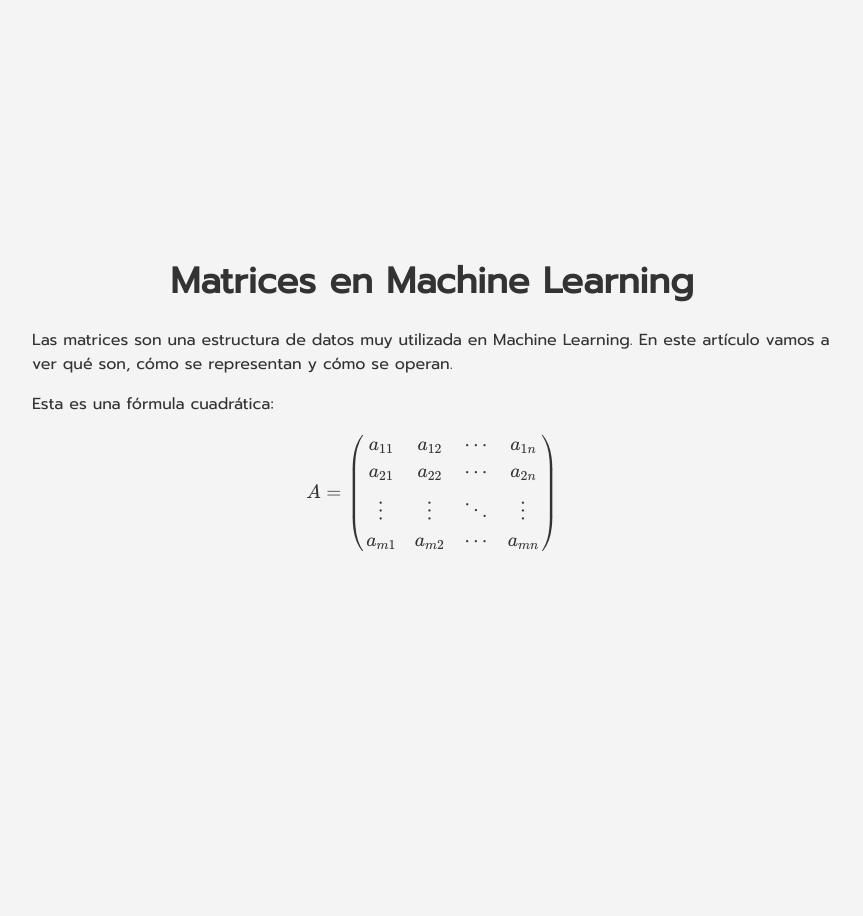
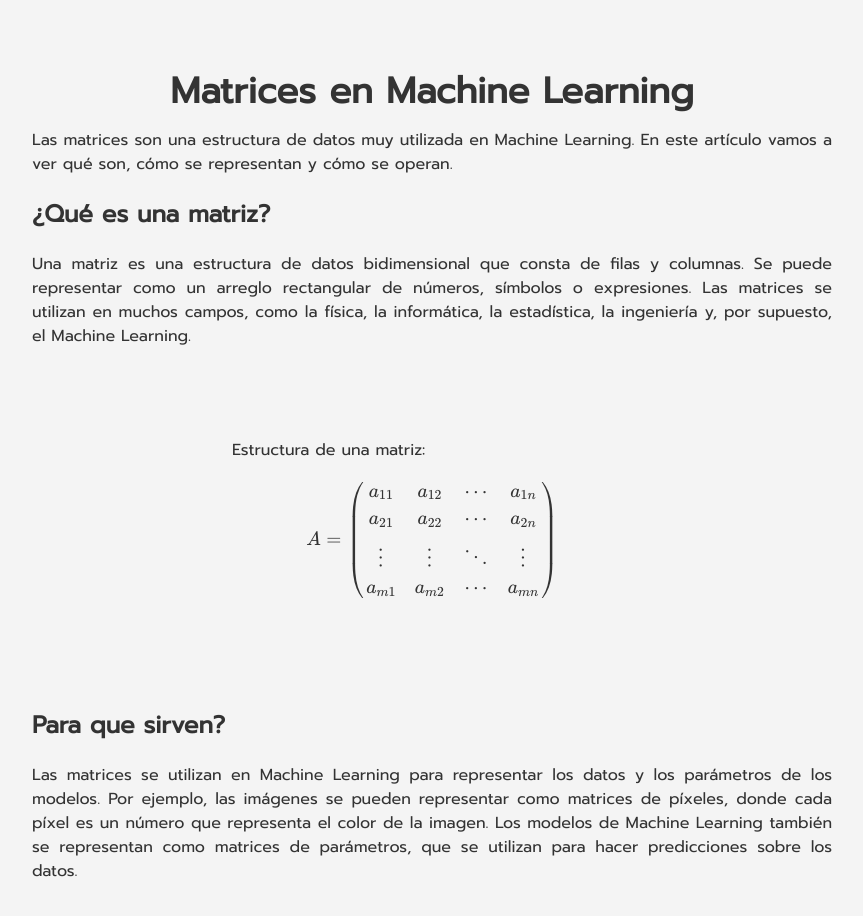
Before and after one commit to Ustedcan/Matrices-github, a plain HTML site: page index.html in a window 1280 px wide. Shown: the whole page, without its empty margins (208-1071 px from the left). Before the commit the page ends 800 px from the top, so only its background shows below. Drawn offline with nearby package versions, Linux system fonts and the light colour scheme; some packages are replaced by stand-ins of ours.

Commit message:
Para que sirven las matrices?

```diff
--- a/index.html
+++ b/index.html
@@ -3,12 +3,9 @@
   <head>
     <meta charset="UTF-8">
     <meta name="viewport" content="width=device-width, initial-scale=1.0">
-    <title>Matrices en Machine Learning</title>
+    <title>Matrices en Machine Learning.</title>
     <link rel="stylesheet" href="styles.css">
     <link href="https://fonts.googleapis.com/css2?family=Prompt&display=swap" rel="stylesheet">
-    <script type="text/javascript" async
-    src="https://cdnjs.cloudflare.com/ajax/libs/mathjax/2.7.7/MathJax.js?config=TeX-MML-AM_CHTML">
-  </script>
   </head>
 
   <body>
@@ -18,16 +15,38 @@
         Las matrices son una estructura de datos muy utilizada en Machine Learning.
         En este artículo vamos a ver qué son, cómo se representan y cómo se operan.
       </p>
-      <p>Esta es una fórmula cuadrática:</p>
+
+      <h2>¿Qué es una matriz?</h2>
+        <p>
+        Una matriz es una estructura de datos bidimensional que consta de filas y columnas.
+        Se puede representar como un arreglo rectangular de números, símbolos o expresiones.
+        Las matrices se utilizan en muchos campos, como la física, la informática, la estadística,
+        la ingeniería y, por supuesto, el Machine Learning.
+        </p>
+    </div>
+
+    <div class="container2">
+        <p>Estructura de una matriz:</p>
+        <p>
+          $$ A = \begin{pmatrix}
+          a_{11} & a_{12} & \cdots & a_{1n} \\
+          a_{21} & a_{22} & \cdots & a_{2n} \\
+          \vdots & \vdots & \ddots & \vdots \\
+          a_{m1} & a_{m2} & \cdots & a_{mn}
+          \end{pmatrix} $$
+        </p>
+    </div>
+
+    <div class="container">
+      <h2>Para que sirven?</h2>
       <p>
-        $$ A = \begin{pmatrix}
-        a_{11} & a_{12} & \cdots &a_{1n} \\
-        a_{21} & a_{22} & \cdots &a_{2n} \\
-        \vdots & \vdots & \ddots & \vdots \\
-        a_{m1} & a_{m2} & \cdots & a_{mn}
-        \end{pmatrix} $$
+        Las matrices se utilizan en Machine Learning para representar los datos y los parámetros de         los modelos. Por ejemplo, las imágenes se pueden representar como matrices de píxeles,             donde cada píxel es un número que representa el color de la imagen. Los modelos de Machine         Learning también se representan como matrices de parámetros, que se utilizan para hacer            predicciones sobre los datos.
       </p>
+    </div>
 
-    </div>
+    <!-- Script de MathJax al final para optimizar la carga -->
+    <script type="text/javascript" async
+    src="https://cdnjs.cloudflare.com/ajax/libs/mathjax/2.7.7/MathJax.js?config=TeX-MML-AM_CHTML">
+    </script>
   </body>
 </html>
--- a/styles.css
+++ b/styles.css
@@ -1,4 +1,4 @@
-/*General*/
+/* General */
 body {
   font-family: Prompt, sans-serif;
   background-color: #f4f4f4;
@@ -8,8 +8,8 @@ body {
   display: flex;
   flex-direction: column;
   align-items: center;
-  justify-content: center;
-  height: 100vh;
+  justify-content: flex-start; /* Para no centrar verticalmente toda la página */
+  height: auto; /* Cambié a auto para que no ocupe toda la altura de la ventana */
 }
 
 /* Contenedor con un ancho máximo */
@@ -20,10 +20,31 @@ body {
   padding: 20px; /* Espacio interno */
 }
 
-/*Header*/
+/* Contenedor con un ancho máximo */
+.container2 {
+  max-width: 400px; /* Ancho máximo */
+  width: 100%; /* Para asegurar que ocupe el 100% en pantallas pequeñas */
+  margin: 20px; /* Márgenes internos */
+  padding: 10px; /* Espacio interno ajustado */
+}
+
+/* Header */
 h1 {
-  color: #;
+  color: #333; /* Color de texto */
   font-size: 36px;
   text-align: center;
-  margin-bottom: 20px;
+  margin-bottom: 10px; /* Reducido el espacio abajo del encabezado */
 }
+
+/* Párrafos */
+p {
+  margin: 0; /* Eliminar márgenes innecesarios */
+  padding: 0; /* Eliminar padding */
+  line-height: 1.5; /* Aumentar el interlineado para mejorar la legibilidad */
+  text-align: justify; /* Justificar texto */
+}
+
+/* Matriz LaTeX en contenedor */
+.container2 p {
+  margin-top: 20px; /* Reducir espacio arriba de la matriz */
+}
```
